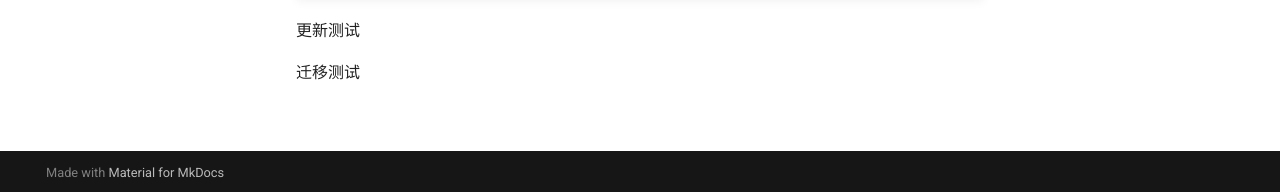
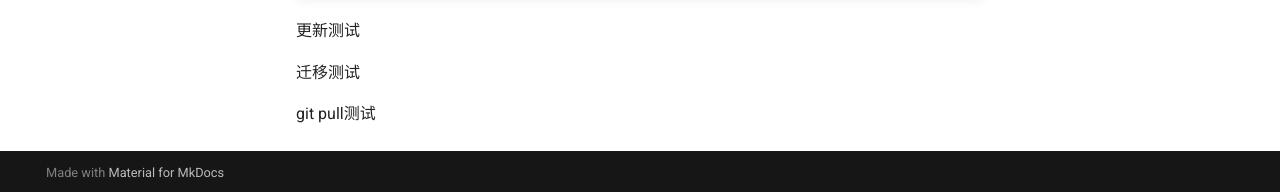
Before and after one commit to yyyac/yyyac.github.io, an MkDocs documentation site: the page built from docs/index.md, in a window 1280 px wide and 1220 px high. Shown: the part 1025-1217 px from the top of the window. Built offline with MkDocs 1.6.1 and Material for MkDocs 9.7.7, drawn with Linux system fonts in a browser that asks for light colours.

Commit message:
git pull

```diff
--- a/docs/index.md
+++ b/docs/index.md
@@ -31,3 +31,5 @@ $\frac{1}{2}$
 更新测试
 
 迁移测试
+
+git pull测试
```
